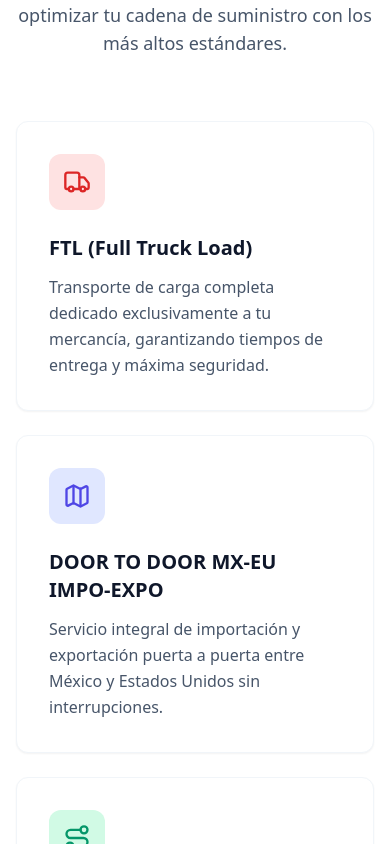
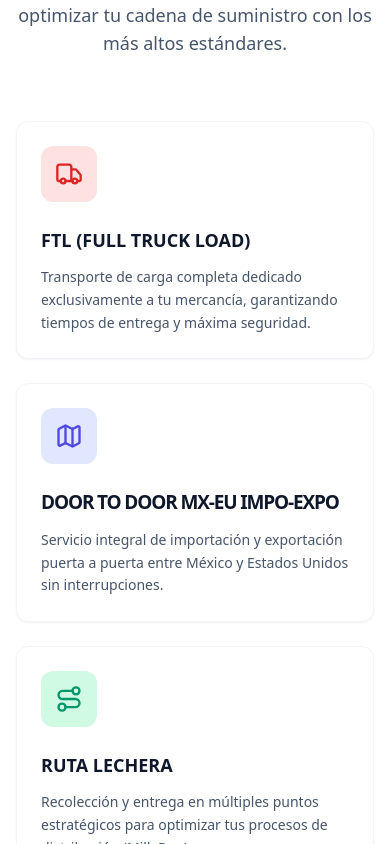
Before and after one commit to fledwings/miguel-transporte, a React (Vite) app: page / in a window 390 px wide. Shown: the part 980-1824 px from the top of the page. Built offline with nearby package versions, Linux system fonts and the light colour scheme.

Commit message:
Add files via upload

```diff
--- a/src/components/layout/Navbar.jsx
+++ b/src/components/layout/Navbar.jsx
@@ -85,7 +85,7 @@ export function Navbar() {
               className="bg-red-600 hover:bg-red-700 text-white font-medium"
               onClick={(e) => handleScrollTo(e, '#contacto')}
             >
-              Cotizar Envío
+              Cotizar Servicio
             </Button>
           </div>
 
@@ -126,7 +126,7 @@ export function Navbar() {
                   className="w-full bg-red-600 hover:bg-red-700 text-white"
                   onClick={(e) => handleScrollTo(e, '#contacto')}
                 >
-                  Cotizar Envío
+                  Cotizar Servicio
                 </Button>
               </div>
             </div>
--- a/src/components/sections/Contact.jsx
+++ b/src/components/sections/Contact.jsx
@@ -91,7 +91,14 @@ export function Contact() {
                   <div className="ml-4 space-y-4">
                     <div>
                       <p className="text-sm font-semibold text-slate-900 mb-1">Sede México</p>
-                      <p className="text-slate-600 text-sm">Puebla, México (Oficina Principal)</p>
+                      <a
+                        href="https://www.google.com/maps/search/?api=1&query=Carretera+Federal+México-Puebla+Km+93.5+Santa+María+Zacatepec,+Juan+C.+Bonilla,+Puebla+72660"
+                        target="_blank"
+                        rel="noopener noreferrer"
+                        className="text-slate-600 text-sm hover:text-red-600 hover:underline transition-colors block"
+                      >
+                        Carretera Federal México-Puebla Km 93.5 Santa María Zacatepec, Juan C. Bonilla, Puebla 72660
+                      </a>
                     </div>
                     <div>
                       <p className="text-sm font-semibold text-slate-900 mb-1">Sede USA</p>
--- a/src/components/sections/Hero.jsx
+++ b/src/components/sections/Hero.jsx
@@ -71,7 +71,8 @@ export function Hero() {
 
           <div className="flex flex-col sm:flex-row gap-4 justify-center w-full">
             <Button onClick={scrollToContact} size="lg" className="bg-red-600 hover:bg-red-700 text-white font-semibold h-14 px-8 rounded-xl shadow-lg shadow-red-900/20 border-0">
-              Contactar a Ventas
+              <span className="sm:hidden">Cotizar Servicio</span>
+              <span className="hidden sm:inline">Contactar a Ventas</span>
               <ArrowRight className="ml-2 h-5 w-5" />
             </Button>
             <Button asChild size="lg" variant="outline" className="h-14 px-8 rounded-xl border-white/20 bg-white/5 text-white font-semibold hover:bg-white/10 backdrop-blur-sm">
--- a/src/components/sections/Services.jsx
+++ b/src/components/sections/Services.jsx
@@ -82,12 +82,12 @@ export function Services() {
             return (
               <motion.div key={service.id} variants={itemVariants} className={index === 3 ? "lg:col-start-1" : index === 4 ? "lg:col-start-2" : ""}>
                 <Card className="h-full border-slate-100 shadow-sm hover:shadow-md transition-shadow duration-300">
-                  <CardContent className="p-8">
+                  <CardContent className="p-6 sm:p-8">
                     <div className={`w-14 h-14 rounded-xl flex items-center justify-center mb-6 ${service.color}`}>
                       <Icon className="h-7 w-7" />
                     </div>
-                    <h4 className="text-xl font-bold text-slate-900 mb-3">{service.title}</h4>
-                    <p className="text-slate-600 leading-relaxed">
+                    <h4 className={`font-bold text-slate-900 mb-3 uppercase ${service.id === 'door-to-door' ? 'text-[15px] min-[360px]:text-[17px] min-[375px]:text-[18px] min-[390px]:text-[19px] min-[414px]:text-[20px] sm:text-[24px] md:text-[22px] lg:text-[18px] xl:text-[22px] whitespace-nowrap tracking-[-0.06em]' : 'text-lg sm:text-xl'}`}>{service.title}</h4>
+                    <p className="text-slate-600 leading-relaxed text-sm sm:text-base">
                       {service.description}
                     </p>
                   </CardContent>
--- a/src/components/ui/WhatsAppButton.jsx
+++ b/src/components/ui/WhatsAppButton.jsx
@@ -3,7 +3,7 @@ import { MessageCircle } from 'lucide-react';
 import { motion } from 'framer-motion';
 
 export function WhatsAppButton() {
-  const whatsappNumber = "16764688285"; // Number without formatting for the link
+  const whatsappNumber = "16464688285"; // Number without formatting for the link
   const whatsappMessage = "Hola, me gustaría obtener más información sobre sus servicios logísticos.";
 
   const whatsappUrl = `https://wa.me/${whatsappNumber}?text=${encodeURIComponent(whatsappMessage)}`;
```
